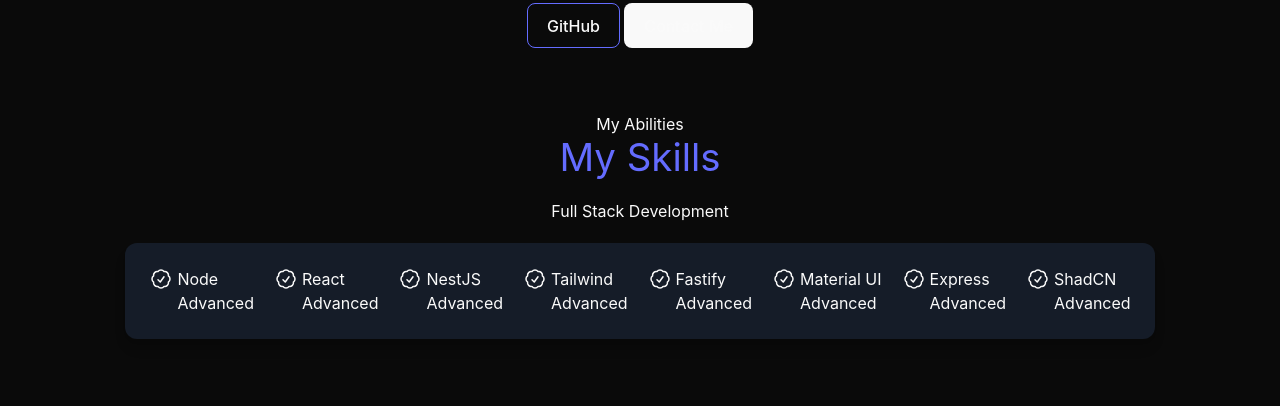
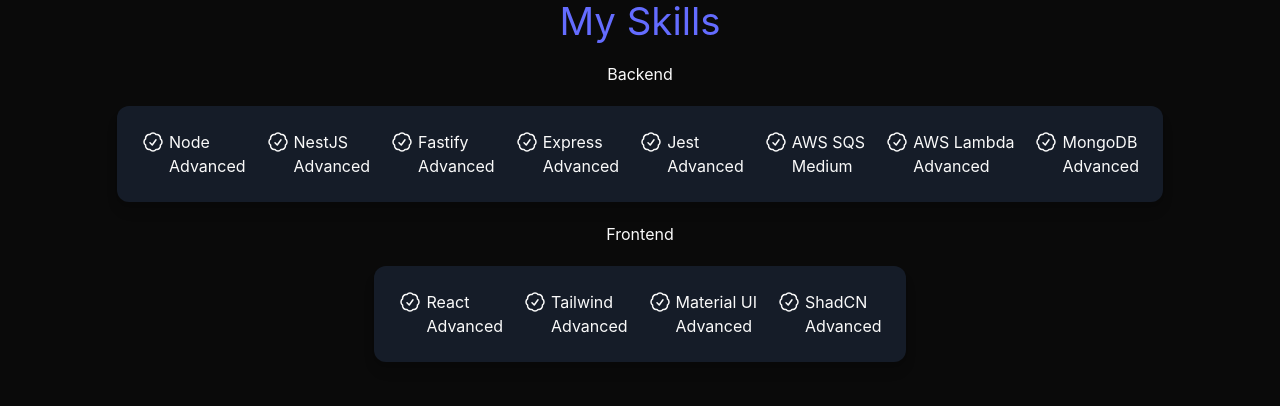
Before and after one commit to handrespatrick/personal-page, a React (Vite) app: page / in a window 1280 px wide. Shown: the part 1208-1614 px from the top of the page. Built offline with nearby package versions, Linux system fonts and the light colour scheme.

Commit message:
refactor: updating skills

```diff
--- a/src/pages/AboutMe.tsx
+++ b/src/pages/AboutMe.tsx
@@ -9,7 +9,7 @@
         <div className="flex w-[220px] lg:w-[350px]">
           <img
             className="rounded-full"
-            src="../../public/images/patrick.png"
+            src="https://avatars.githubusercontent.com/u/64557056?v=4"
             alt="placeholder"
           />
         </div>
--- a/src/pages/Home.tsx
+++ b/src/pages/Home.tsx
@@ -114,7 +114,7 @@
         <div className="flex w-[220px] flex-col">
           <img
             className="rounded-3xl"
-            src="../../public/images/patrick.png"
+            src="https://avatars.githubusercontent.com/u/64557056?v=4"
             alt="placeholder"
           />
         </div>
--- a/src/pages/Skills.tsx
+++ b/src/pages/Skills.tsx
@@ -7,7 +7,7 @@
       </div>
       <div className="flex flex-col items-center gap-5">
         <div className="flex flex-col items-center gap-5">
-          <h3>Full Stack Development</h3>
+          <h3>Backend</h3>
           <div>
             <ul className="flex flex-wrap justify-between gap-5 rounded-xl bg-[#e9e9e9] p-6 shadow-lg dark:bg-[#151c28]">
               <div className="flex gap-1">
@@ -29,28 +29,6 @@
                 </div>
                 <div className="flex flex-col items-start">
                   <li>Node</li>
-                  <li>Advanced</li>
-                </div>
-              </div>
-              <div className="flex gap-1">
-                <div>
-                  <svg
-                    xmlns="http://www.w3.org/2000/svg"
-                    fill="none"
-                    viewBox="0 0 24 24"
-                    stroke-width="1.5"
-                    stroke="currentColor"
-                    className="size-6"
-                  >
-                    <path
-                      stroke-linecap="round"
-                      stroke-linejoin="round"
-                      d="M9 12.75 11.25 15 15 9.75M21 12c0 1.268-.63 2.39-1.593 3.068a3.745 3.745 0 0 1-1.043 3.296 3.745 3.745 0 0 1-3.296 1.043A3.745 3.745 0 0 1 12 21c-1.268 0-2.39-.63-3.068-1.593a3.746 3.746 0 0 1-3.296-1.043 3.745 3.745 0 0 1-1.043-3.296A3.745 3.745 0 0 1 3 12c0-1.268.63-2.39 1.593-3.068a3.745 3.745 0 0 1 1.043-3.296 3.746 3.746 0 0 1 3.296-1.043A3.746 3.746 0 0 1 12 3c1.268 0 2.39.63 3.068 1.593a3.746 3.746 0 0 1 3.296 1.043 3.746 3.746 0 0 1 1.043 3.296A3.745 3.745 0 0 1 21 12Z"
-                    />
-                  </svg>
-                </div>
-                <div className="flex flex-col items-start">
-                  <li>React</li>
                   <li>Advanced</li>
                 </div>
               </div>
@@ -94,7 +72,7 @@
                   </svg>
                 </div>
                 <div className="flex flex-col items-start">
-                  <li>Tailwind</li>
+                  <li>Fastify</li>
                   <li>Advanced</li>
                 </div>
               </div>
@@ -116,7 +94,146 @@
                   </svg>
                 </div>
                 <div className="flex flex-col items-start">
-                  <li>Fastify</li>
+                  <li>Express</li>
+                  <li>Advanced</li>
+                </div>
+              </div>
+              <div className="flex gap-1">
+                <div>
+                  <svg
+                    xmlns="http://www.w3.org/2000/svg"
+                    fill="none"
+                    viewBox="0 0 24 24"
+                    stroke-width="1.5"
+                    stroke="currentColor"
+                    className="size-6"
+                  >
+                    <path
+                      stroke-linecap="round"
+                      stroke-linejoin="round"
+                      d="M9 12.75 11.25 15 15 9.75M21 12c0 1.268-.63 2.39-1.593 3.068a3.745 3.745 0 0 1-1.043 3.296 3.745 3.745 0 0 1-3.296 1.043A3.745 3.745 0 0 1 12 21c-1.268 0-2.39-.63-3.068-1.593a3.746 3.746 0 0 1-3.296-1.043 3.745 3.745 0 0 1-1.043-3.296A3.745 3.745 0 0 1 3 12c0-1.268.63-2.39 1.593-3.068a3.745 3.745 0 0 1 1.043-3.296 3.746 3.746 0 0 1 3.296-1.043A3.746 3.746 0 0 1 12 3c1.268 0 2.39.63 3.068 1.593a3.746 3.746 0 0 1 3.296 1.043 3.746 3.746 0 0 1 1.043 3.296A3.745 3.745 0 0 1 21 12Z"
+                    />
+                  </svg>
+                </div>
+                <div className="flex flex-col items-start">
+                  <li>Jest</li>
+                  <li>Advanced</li>
+                </div>
+              </div>
+              <div className="flex gap-1">
+                <div>
+                  <svg
+                    xmlns="http://www.w3.org/2000/svg"
+                    fill="none"
+                    viewBox="0 0 24 24"
+                    stroke-width="1.5"
+                    stroke="currentColor"
+                    className="size-6"
+                  >
+                    <path
+                      stroke-linecap="round"
+                      stroke-linejoin="round"
+                      d="M9 12.75 11.25 15 15 9.75M21 12c0 1.268-.63 2.39-1.593 3.068a3.745 3.745 0 0 1-1.043 3.296 3.745 3.745 0 0 1-3.296 1.043A3.745 3.745 0 0 1 12 21c-1.268 0-2.39-.63-3.068-1.593a3.746 3.746 0 0 1-3.296-1.043 3.745 3.745 0 0 1-1.043-3.296A3.745 3.745 0 0 1 3 12c0-1.268.63-2.39 1.593-3.068a3.745 3.745 0 0 1 1.043-3.296 3.746 3.746 0 0 1 3.296-1.043A3.746 3.746 0 0 1 12 3c1.268 0 2.39.63 3.068 1.593a3.746 3.746 0 0 1 3.296 1.043 3.746 3.746 0 0 1 1.043 3.296A3.745 3.745 0 0 1 21 12Z"
+                    />
+                  </svg>
+                </div>
+                <div className="flex flex-col items-start">
+                  <li>AWS SQS</li>
+                  <li>Medium</li>
+                </div>
+              </div>
+              <div className="flex gap-1">
+                <div>
+                  <svg
+                    xmlns="http://www.w3.org/2000/svg"
+                    fill="none"
+                    viewBox="0 0 24 24"
+                    stroke-width="1.5"
+                    stroke="currentColor"
+                    className="size-6"
+                  >
+                    <path
+                      stroke-linecap="round"
+                      stroke-linejoin="round"
+                      d="M9 12.75 11.25 15 15 9.75M21 12c0 1.268-.63 2.39-1.593 3.068a3.745 3.745 0 0 1-1.043 3.296 3.745 3.745 0 0 1-3.296 1.043A3.745 3.745 0 0 1 12 21c-1.268 0-2.39-.63-3.068-1.593a3.746 3.746 0 0 1-3.296-1.043 3.745 3.745 0 0 1-1.043-3.296A3.745 3.745 0 0 1 3 12c0-1.268.63-2.39 1.593-3.068a3.745 3.745 0 0 1 1.043-3.296 3.746 3.746 0 0 1 3.296-1.043A3.746 3.746 0 0 1 12 3c1.268 0 2.39.63 3.068 1.593a3.746 3.746 0 0 1 3.296 1.043 3.746 3.746 0 0 1 1.043 3.296A3.745 3.745 0 0 1 21 12Z"
+                    />
+                  </svg>
+                </div>
+                <div className="flex flex-col items-start">
+                  <li>AWS Lambda</li>
+                  <li>Advanced</li>
+                </div>
+              </div>
+              <div className="flex gap-1">
+                <div>
+                  <svg
+                    xmlns="http://www.w3.org/2000/svg"
+                    fill="none"
+                    viewBox="0 0 24 24"
+                    stroke-width="1.5"
+                    stroke="currentColor"
+                    className="size-6"
+                  >
+                    <path
+                      stroke-linecap="round"
+                      stroke-linejoin="round"
+                      d="M9 12.75 11.25 15 15 9.75M21 12c0 1.268-.63 2.39-1.593 3.068a3.745 3.745 0 0 1-1.043 3.296 3.745 3.745 0 0 1-3.296 1.043A3.745 3.745 0 0 1 12 21c-1.268 0-2.39-.63-3.068-1.593a3.746 3.746 0 0 1-3.296-1.043 3.745 3.745 0 0 1-1.043-3.296A3.745 3.745 0 0 1 3 12c0-1.268.63-2.39 1.593-3.068a3.745 3.745 0 0 1 1.043-3.296 3.746 3.746 0 0 1 3.296-1.043A3.746 3.746 0 0 1 12 3c1.268 0 2.39.63 3.068 1.593a3.746 3.746 0 0 1 3.296 1.043 3.746 3.746 0 0 1 1.043 3.296A3.745 3.745 0 0 1 21 12Z"
+                    />
+                  </svg>
+                </div>
+                <div className="flex flex-col items-start">
+                  <li>MongoDB</li>
+                  <li>Advanced</li>
+                </div>
+              </div>
+            </ul>
+          </div>
+        </div>
+        <div className="flex flex-col items-center gap-5">
+          <h3>Frontend</h3>
+          <div>
+            <ul className="flex flex-wrap justify-between gap-5 rounded-xl bg-[#e9e9e9] p-6 shadow-lg dark:bg-[#151c28]">
+              <div className="flex gap-1">
+                <div>
+                  <svg
+                    xmlns="http://www.w3.org/2000/svg"
+                    fill="none"
+                    viewBox="0 0 24 24"
+                    stroke-width="1.5"
+                    stroke="currentColor"
+                    className="size-6"
+                  >
+                    <path
+                      stroke-linecap="round"
+                      stroke-linejoin="round"
+                      d="M9 12.75 11.25 15 15 9.75M21 12c0 1.268-.63 2.39-1.593 3.068a3.745 3.745 0 0 1-1.043 3.296 3.745 3.745 0 0 1-3.296 1.043A3.745 3.745 0 0 1 12 21c-1.268 0-2.39-.63-3.068-1.593a3.746 3.746 0 0 1-3.296-1.043 3.745 3.745 0 0 1-1.043-3.296A3.745 3.745 0 0 1 3 12c0-1.268.63-2.39 1.593-3.068a3.745 3.745 0 0 1 1.043-3.296 3.746 3.746 0 0 1 3.296-1.043A3.746 3.746 0 0 1 12 3c1.268 0 2.39.63 3.068 1.593a3.746 3.746 0 0 1 3.296 1.043 3.746 3.746 0 0 1 1.043 3.296A3.745 3.745 0 0 1 21 12Z"
+                    />
+                  </svg>
+                </div>
+                <div className="flex flex-col items-start">
+                  <li>React</li>
+                  <li>Advanced</li>
+                </div>
+              </div>
+              <div className="flex gap-1">
+                <div>
+                  <svg
+                    xmlns="http://www.w3.org/2000/svg"
+                    fill="none"
+                    viewBox="0 0 24 24"
+                    stroke-width="1.5"
+                    stroke="currentColor"
+                    className="size-6"
+                  >
+                    <path
+                      stroke-linecap="round"
+                      stroke-linejoin="round"
+                      d="M9 12.75 11.25 15 15 9.75M21 12c0 1.268-.63 2.39-1.593 3.068a3.745 3.745 0 0 1-1.043 3.296 3.745 3.745 0 0 1-3.296 1.043A3.745 3.745 0 0 1 12 21c-1.268 0-2.39-.63-3.068-1.593a3.746 3.746 0 0 1-3.296-1.043 3.745 3.745 0 0 1-1.043-3.296A3.745 3.745 0 0 1 3 12c0-1.268.63-2.39 1.593-3.068a3.745 3.745 0 0 1 1.043-3.296 3.746 3.746 0 0 1 3.296-1.043A3.746 3.746 0 0 1 12 3c1.268 0 2.39.63 3.068 1.593a3.746 3.746 0 0 1 3.296 1.043 3.746 3.746 0 0 1 1.043 3.296A3.745 3.745 0 0 1 21 12Z"
+                    />
+                  </svg>
+                </div>
+                <div className="flex flex-col items-start">
+                  <li>Tailwind</li>
                   <li>Advanced</li>
                 </div>
               </div>
@@ -160,28 +277,6 @@
                   </svg>
                 </div>
                 <div className="flex flex-col items-start">
-                  <li>Express</li>
-                  <li>Advanced</li>
-                </div>
-              </div>
-              <div className="flex gap-1">
-                <div>
-                  <svg
-                    xmlns="http://www.w3.org/2000/svg"
-                    fill="none"
-                    viewBox="0 0 24 24"
-                    stroke-width="1.5"
-                    stroke="currentColor"
-                    className="size-6"
-                  >
-                    <path
-                      stroke-linecap="round"
-                      stroke-linejoin="round"
-                      d="M9 12.75 11.25 15 15 9.75M21 12c0 1.268-.63 2.39-1.593 3.068a3.745 3.745 0 0 1-1.043 3.296 3.745 3.745 0 0 1-3.296 1.043A3.745 3.745 0 0 1 12 21c-1.268 0-2.39-.63-3.068-1.593a3.746 3.746 0 0 1-3.296-1.043 3.745 3.745 0 0 1-1.043-3.296A3.745 3.745 0 0 1 3 12c0-1.268.63-2.39 1.593-3.068a3.745 3.745 0 0 1 1.043-3.296 3.746 3.746 0 0 1 3.296-1.043A3.746 3.746 0 0 1 12 3c1.268 0 2.39.63 3.068 1.593a3.746 3.746 0 0 1 3.296 1.043 3.746 3.746 0 0 1 1.043 3.296A3.745 3.745 0 0 1 21 12Z"
-                    />
-                  </svg>
-                </div>
-                <div className="flex flex-col items-start">
                   <li>ShadCN</li>
                   <li>Advanced</li>
                 </div>
```
